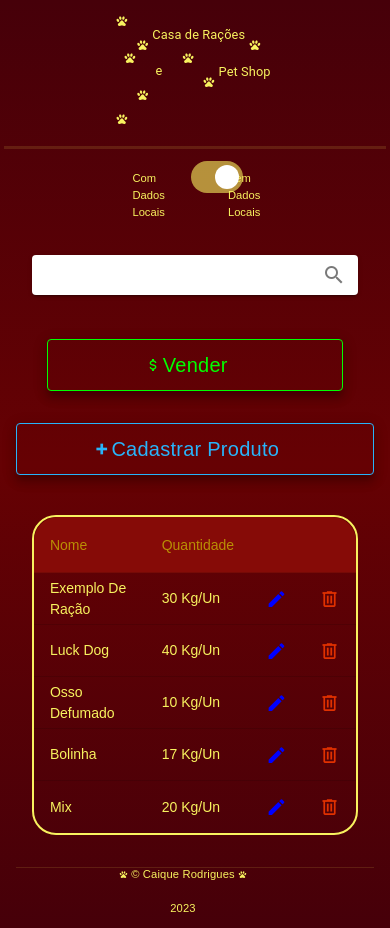
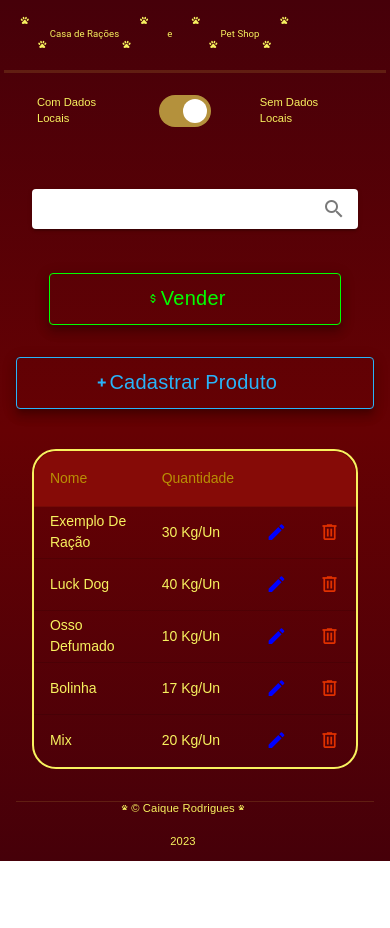
Before and after one commit to Caiqueerodrigues/-controleEstoque-v2, a Nuxt app: page /home in a window 390 px wide. After the commit the page ends 861 px from the top, so only its background shows below. Built offline with nearby package versions, Linux system fonts and the light colour scheme.

Commit message:
ajustes midea-queries

```diff
--- a/components/MainPage.vue
+++ b/components/MainPage.vue
@@ -8,7 +8,10 @@
         >
         <!--header-->
             <v-col
-                cols="6"
+                xs="12"
+                md="10"
+                lg="8"
+                xl="4"
                 class="pt-3 pb-5 px-4"
             >
                 <v-icon
@@ -72,15 +75,15 @@
             ></v-divider>
         <!--Botao Dados-->
             <v-col
-                cols="2"
+                cols="4"
             >
                 <p>
                     Com Dados Locais
                 </p>
             </v-col>
             <v-col
-                cols="1"
-                class="pt-0"
+                cols="3"
+                class="pt-0 pt"
             >
                 <v-switch
                     color="golden2"
@@ -92,7 +95,7 @@
                 </v-switch>
             </v-col>
             <v-col
-                cols="2"
+                cols="4"
             >
                 <p class="ml-10">
                     Sem Dados Locais
@@ -338,10 +341,13 @@ export default {
     }
     @media (max-width: 446px) {
         .h4, .v-icon {
-            font-size: .8em !important;
+            font-size: .6em !important;
         }
         #inicio {
             max-width: 200px !important;
+        }
+        .pt {
+            padding-top: 10px !important;
         }
         .rowDados {
             width: 90vw !important;
--- a/components/Register.vue
+++ b/components/Register.vue
@@ -138,7 +138,7 @@
                                     {{ btnTitle }}
                                 </template>
                             </v-btn>
-                        </v-col>
+                 ,       </v-col>
                     </v-form>
                 </v-col>
             </v-row>
@@ -295,7 +295,10 @@ export default {
             font-size: 1.2em;
         }
         #btnCadastrar {
-            font-size: .7rem;
+            flex-wrap: wrap !important;
+            display: flex;
+            padding: 3px auto !important;
+            font-size:.5rem;
         }
     }
 </style>
```
